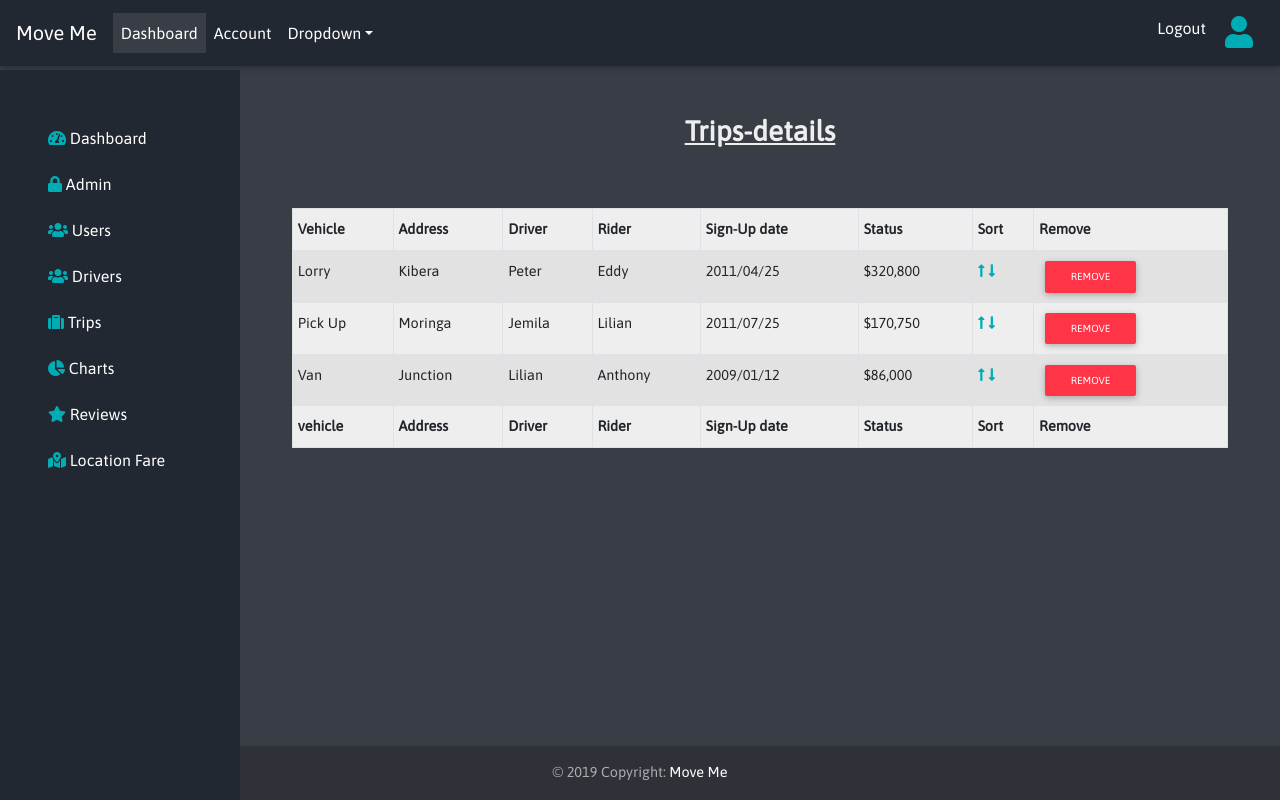
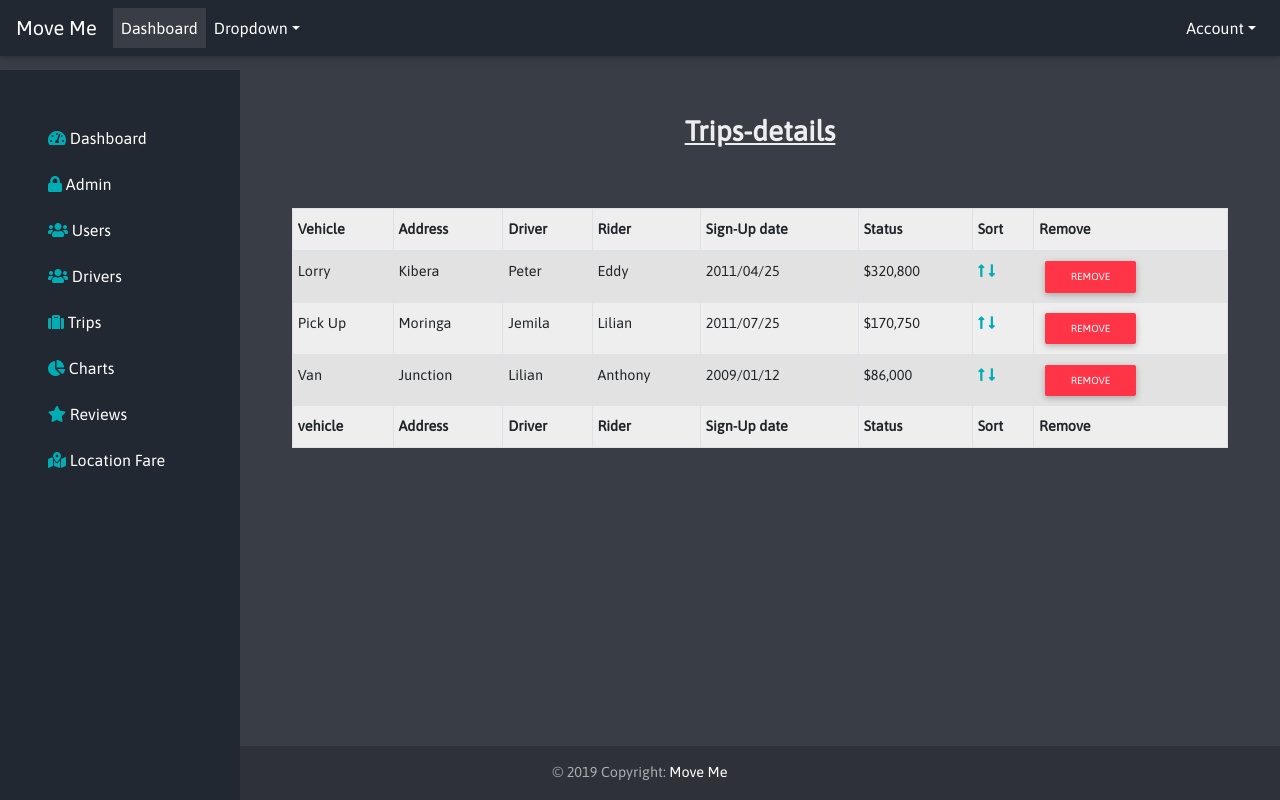
Before and after one commit to peter-wachira/Move-Me-, a Django app: page /trips/ in a window 1280 px wide. Run offline with Django 3.2, Linux system fonts and the light colour scheme; some libraries are stand-ins or nearby versions.

Commit message:
alterations of the navbar menu list.

```diff
--- a/web_dashboard/static/css/aisa.css
+++ b/web_dashboard/static/css/aisa.css
@@ -44,6 +44,9 @@ body{
 }
 .fas{
   color: #00adb5;
+}
+.fa-user:hover{
+  background-color: #ffffff;
 }
 .charts{
   padding-top: 3%;
--- a/web_dashboard/templates/navbar.html
+++ b/web_dashboard/templates/navbar.html
@@ -7,9 +7,6 @@
         <ul class="navbar-nav mr-auto">
             <li class="nav-item active">
                <a class="nav-link waves-effect waves-light" href="{% url 'dashboard'%}">Dashboard<span class="sr-only">(current)</span></a>
-            </li>
-            <li class="nav-item">
-                <a class="nav-link waves-effect waves-light" href="{% url 'admin-signIn'%}">Account</a>
             </li>
 
             <li class="nav-item dropdown">
@@ -23,22 +20,19 @@
             </li>
         </ul>
         <ul class="navbar-nav ml-auto">
-            {% if user %}
-          <li class="nav-item">
-              <a class="nav-link waves-effect waves-light" href="{%url 'logout'%}" id="out">Logout</a>
-          </li>
-          <li class="nav-item" id="p-icon">
-              <a class="nav-link waves-effect waves-light" href="{%url 'prof-create'%}" ><i class="fas fa-user fa-2x"></i></a>
-          </li>
-         {%else%}
-          <li class="nav-item">
-              <a class='btn btn-default' href="{% url 'admin-signIn'%}" id="in">Login</a>
-          </li>
+            <li class="nav-item dropdown">
+                <a class="nav-link dropdown-toggle waves-effect waves-light" id="navbarDropdownMenuLink"               data-toggle="dropdown" aria-haspopup="true" aria-expanded="false">Account</a>
+                <div class="dropdown-menu dropdown-info" aria-labelledby="navbarDropdownMenuLink">
+                    {%if user%}
+                    <a class="dropdown-item waves-effect waves-light" href="{%url 'logout'%}" id="out">Logout</a>
+                    <a class="dropdown-item waves-effect waves-light" href="{%url 'prof-create'%}" ><i class="fas fa-user fa-2x"></i></a>
+                    {%else%}
+                    <a class='btn btn-default' href="{% url 'admin-signIn'%}" id="in">Login</a>
+                    <a class="dropdown-item waves-effect waves-light" href="{% url 'admin-signUp'%}" id="signup">Sign Up</a>
+                    {%endif%}
+                </div>
+            </li>
 
-          <li class="nav-item">
-              <a class="nav-link waves-effect waves-light" href="{% url 'admin-signUp'%}" id="signup">Sign Up</a>
-          </li>
-           {% endif%}
         </ul>
     </div>
 </nav>
```
